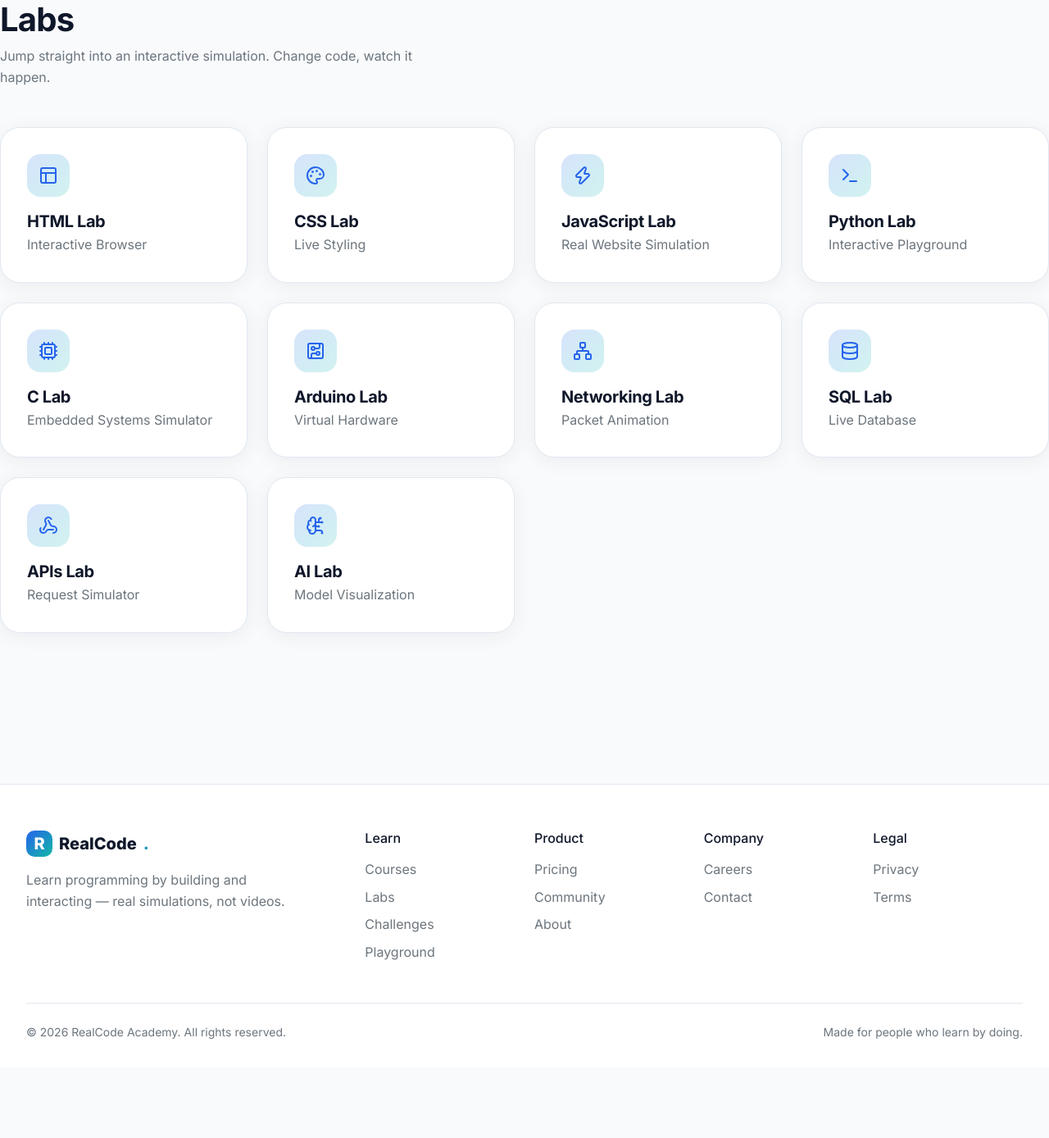
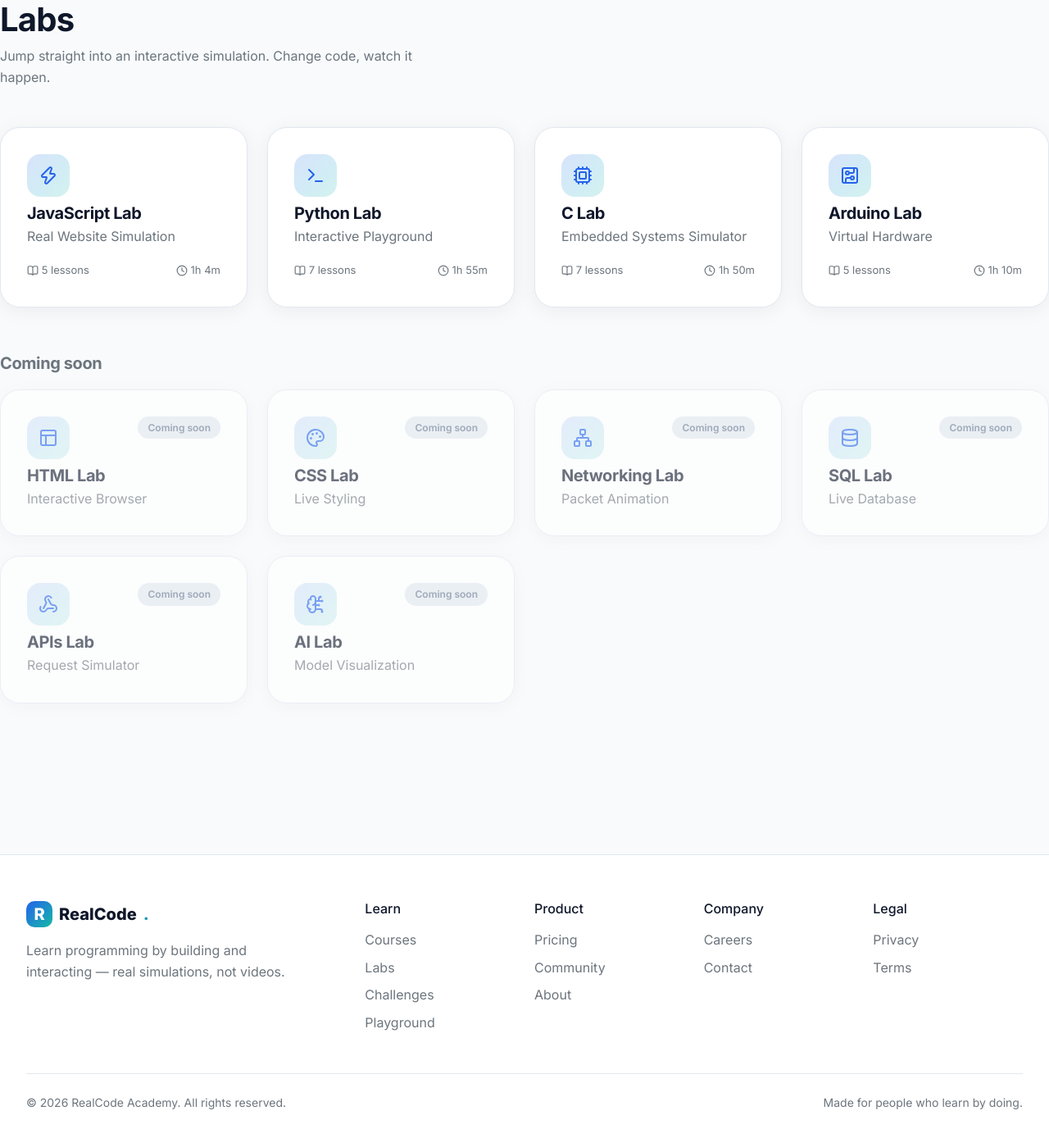
Before and after one commit to mhshohag-ice/RealCode_Academy, a Django app: page /labs/ in a window 1280 px wide. Shown: the part 136-1524 px from the top of the page at 82% size. Before the commit the page ends 1403 px from the top, so only its background shows below. Run offline with Django 5.2, Linux system fonts and the light colour scheme; some libraries are stand-ins or nearby versions.

Commit message:
Make Labs/Courses/home honest about what's actually built
- Labs page: split into real labs (JS/Python/C/Arduino, with accurate
  lesson counts/durations and hover affordance) vs "Coming soon" for
  HTML/CSS/SQL/Networking/APIs/AI, which previously looked identical
  to real clickable cards and led nowhere
- Same treatment on Courses page and home page's language grid
- Course detail page duration badges were hardcoded and wrong
  (e.g. Python said "~4h", actually ~1h55m); now computed from
  each course's real lesson list

```diff
--- a/core/templates/core/course_arduino.html
+++ b/core/templates/core/course_arduino.html
@@ -8,7 +8,7 @@
       <div class="col-lg-7">
         <div class="d-flex align-items-center gap-2 mb-3">
           <span class="badge-rc badge-primary"><i data-lucide="circuit-board" width="14"></i> Beginner</span>
-          <span class="badge-rc badge-accent"><i data-lucide="clock" width="14"></i> ~45 min total</span>
+          <span class="badge-rc badge-accent"><i data-lucide="clock" width="14"></i> ~{{ duration_label }} total</span>
         </div>
         <h1 style="font-size:44px;">Learn Arduino</h1>
         <p class="hero-subtitle mb-4">Virtual Hardware — write real setup()/loop() sketches against a virtual
--- a/core/templates/core/course_c.html
+++ b/core/templates/core/course_c.html
@@ -8,7 +8,7 @@
       <div class="col-lg-7">
         <div class="d-flex align-items-center gap-2 mb-3">
           <span class="badge-rc badge-accent"><i data-lucide="cpu" width="14"></i> Beginner</span>
-          <span class="badge-rc badge-primary"><i data-lucide="clock" width="14"></i> ~1h total</span>
+          <span class="badge-rc badge-primary"><i data-lucide="clock" width="14"></i> ~{{ duration_label }} total</span>
         </div>
         <h1 style="font-size:44px;">Learn C</h1>
         <p class="hero-subtitle mb-4">Embedded Systems Simulator — write real C, run it against virtual hardware, and
--- a/core/templates/core/course_javascript.html
+++ b/core/templates/core/course_javascript.html
@@ -8,7 +8,7 @@
       <div class="col-lg-7">
         <div class="d-flex align-items-center gap-2 mb-3">
           <span class="badge-rc badge-warning"><i data-lucide="zap" width="14"></i> Beginner</span>
-          <span class="badge-rc badge-accent"><i data-lucide="clock" width="14"></i> ~40 min total</span>
+          <span class="badge-rc badge-accent"><i data-lucide="clock" width="14"></i> ~{{ duration_label }} total</span>
         </div>
         <h1 style="font-size:44px;">Learn JavaScript</h1>
         <p class="hero-subtitle mb-4">Real Website Simulation — write real JavaScript, run it in a sandboxed
--- a/core/templates/core/course_python.html
+++ b/core/templates/core/course_python.html
@@ -8,7 +8,7 @@
       <div class="col-lg-7">
         <div class="d-flex align-items-center gap-2 mb-3">
           <span class="badge-rc badge-success"><i data-lucide="terminal" width="14"></i> Beginner</span>
-          <span class="badge-rc badge-accent"><i data-lucide="clock" width="14"></i> ~4h total</span>
+          <span class="badge-rc badge-accent"><i data-lucide="clock" width="14"></i> ~{{ duration_label }} total</span>
         </div>
         <h1 style="font-size:44px;">Learn Python</h1>
         <p class="hero-subtitle mb-4">Interactive Playground — edit real Python, run it in your browser, and watch every
--- a/core/templates/core/labs.html
+++ b/core/templates/core/labs.html
@@ -7,11 +7,36 @@
 
   <div class="feature-grid">
     {% for f in features %}
-    {% if f.course_url %}<a href="{{ f.course_url }}" class="card-rc hoverable">{% else %}<div class="card-rc hoverable">{% endif %}
-      <div class="feature-icon"><i data-lucide="{{ f.icon }}" width="24"></i></div>
+    {% if f.course_url %}
+    <a href="{{ f.course_url }}" class="card-rc hoverable lab-card">
+      <div class="d-flex justify-content-between align-items-start mb-2">
+        <div class="feature-icon mb-0"><i data-lucide="{{ f.icon }}" width="24"></i></div>
+        <i data-lucide="arrow-up-right" width="18" class="lab-card-arrow"></i>
+      </div>
+      <h5 class="mb-1">{{ f.lang }} Lab</h5>
+      <p class="text-secondary mb-3">{{ f.title }}</p>
+      <div class="d-flex justify-content-between text-secondary" style="font-size:13px;">
+        <span><i data-lucide="book-open" width="14"></i> {{ f.lesson_count }} lessons</span>
+        <span><i data-lucide="clock" width="14"></i> {{ f.duration_label }}</span>
+      </div>
+    </a>
+    {% endif %}
+    {% endfor %}
+  </div>
+
+  <h2 style="font-size:20px; margin:56px 0 20px;" class="text-secondary">Coming soon</h2>
+  <div class="feature-grid">
+    {% for f in features %}
+    {% if not f.course_url %}
+    <div class="card-rc card-rc-soon">
+      <div class="d-flex justify-content-between align-items-start mb-2">
+        <div class="feature-icon mb-0"><i data-lucide="{{ f.icon }}" width="24"></i></div>
+        <span class="badge-rc badge-soon">Coming soon</span>
+      </div>
       <h5 class="mb-1">{{ f.lang }} Lab</h5>
       <p class="text-secondary mb-0">{{ f.title }}</p>
-    {% if f.course_url %}</a>{% else %}</div>{% endif %}
+    </div>
+    {% endif %}
     {% endfor %}
   </div>
 </section>
--- a/core/views.py
+++ b/core/views.py
@@ -868,10 +868,30 @@ JS_LESSONS = [
 
 
 def home(request):
-    return render(request, "core/home.html", {"features": FEATURES})
+    return render(request, "core/home.html", {"features": features_with_course_urls()})
 
 
 COURSE_URL_NAMES = {"python": "course_python", "c": "course_c", "arduino": "course_arduino", "javascript": "course_javascript"}
+
+
+def _course_stats(lessons):
+    total_minutes = sum(int(l["duration"].split()[0]) for l in lessons)
+    hours, minutes = divmod(total_minutes, 60)
+    if hours and minutes:
+        duration_label = f"{hours}h {minutes}m"
+    elif hours:
+        duration_label = f"{hours}h"
+    else:
+        duration_label = f"{minutes}m"
+    return len(lessons), duration_label
+
+
+COURSE_LESSON_SETS = {
+    "javascript": lambda: JS_LESSONS,
+    "python": lambda: PYTHON_LESSONS,
+    "c": lambda: C_LESSONS,
+    "arduino": lambda: ARDUINO_LESSONS,
+}
 
 
 def features_with_course_urls():
@@ -880,6 +900,8 @@ def features_with_course_urls():
         entry = dict(f)
         url_name = COURSE_URL_NAMES.get(f["slug"])
         entry["course_url"] = reverse(url_name) if url_name else None
+        if f["slug"] in COURSE_LESSON_SETS:
+            entry["lesson_count"], entry["duration_label"] = _course_stats(COURSE_LESSON_SETS[f["slug"]]())
         features.append(entry)
     return features
 
@@ -922,7 +944,8 @@ def dashboard(request):
 
 
 def course_python(request):
-    return render(request, "core/course_python.html", {"lessons": PYTHON_LESSONS})
+    _, duration_label = _course_stats(PYTHON_LESSONS)
+    return render(request, "core/course_python.html", {"lessons": PYTHON_LESSONS, "duration_label": duration_label})
 
 
 def lesson_python(request, slug):
@@ -938,7 +961,8 @@ def lesson_python(request, slug):
 
 
 def course_c(request):
-    return render(request, "core/course_c.html", {"lessons": C_LESSONS})
+    _, duration_label = _course_stats(C_LESSONS)
+    return render(request, "core/course_c.html", {"lessons": C_LESSONS, "duration_label": duration_label})
 
 
 def lesson_c(request, slug):
@@ -955,7 +979,8 @@ def lesson_c(request, slug):
 
 
 def course_arduino(request):
-    return render(request, "core/course_arduino.html", {"lessons": ARDUINO_LESSONS})
+    _, duration_label = _course_stats(ARDUINO_LESSONS)
+    return render(request, "core/course_arduino.html", {"lessons": ARDUINO_LESSONS, "duration_label": duration_label})
 
 
 def lesson_arduino(request, slug):
@@ -972,7 +997,8 @@ def lesson_arduino(request, slug):
 
 
 def course_javascript(request):
-    return render(request, "core/course_javascript.html", {"lessons": JS_LESSONS})
+    _, duration_label = _course_stats(JS_LESSONS)
+    return render(request, "core/course_javascript.html", {"lessons": JS_LESSONS, "duration_label": duration_label})
 
 
 def lesson_javascript(request, slug):
--- a/static/css/theme.css
+++ b/static/css/theme.css
@@ -153,6 +153,13 @@ a { text-decoration: none; color: inherit; }
 .badge-success { background: color-mix(in srgb, var(--success) 16%, transparent); color: var(--success); }
 .badge-warning { background: color-mix(in srgb, var(--warning) 16%, transparent); color: var(--warning); }
 .badge-accent  { background: color-mix(in srgb, var(--accent) 16%, transparent); color: var(--accent); }
+.badge-soon { background: var(--border); color: var(--text-secondary); }
+
+.card-rc-soon { opacity: 0.6; cursor: default; }
+.card-rc-soon:hover { transform: none; box-shadow: var(--shadow-soft); }
+
+.lab-card-arrow { color: var(--text-secondary); opacity: 0; transform: translate(-4px, 4px); transition: all var(--transition); }
+.lab-card:hover .lab-card-arrow { opacity: 1; transform: translate(0, 0); color: var(--primary); }
 
 /* ---------- Progress ---------- */
 .progress-rc {
```
Also changed, not shown: core/templates/core/courses.html (+15 -4 lines), core/templates/core/home.html (+12 -1 lines).
